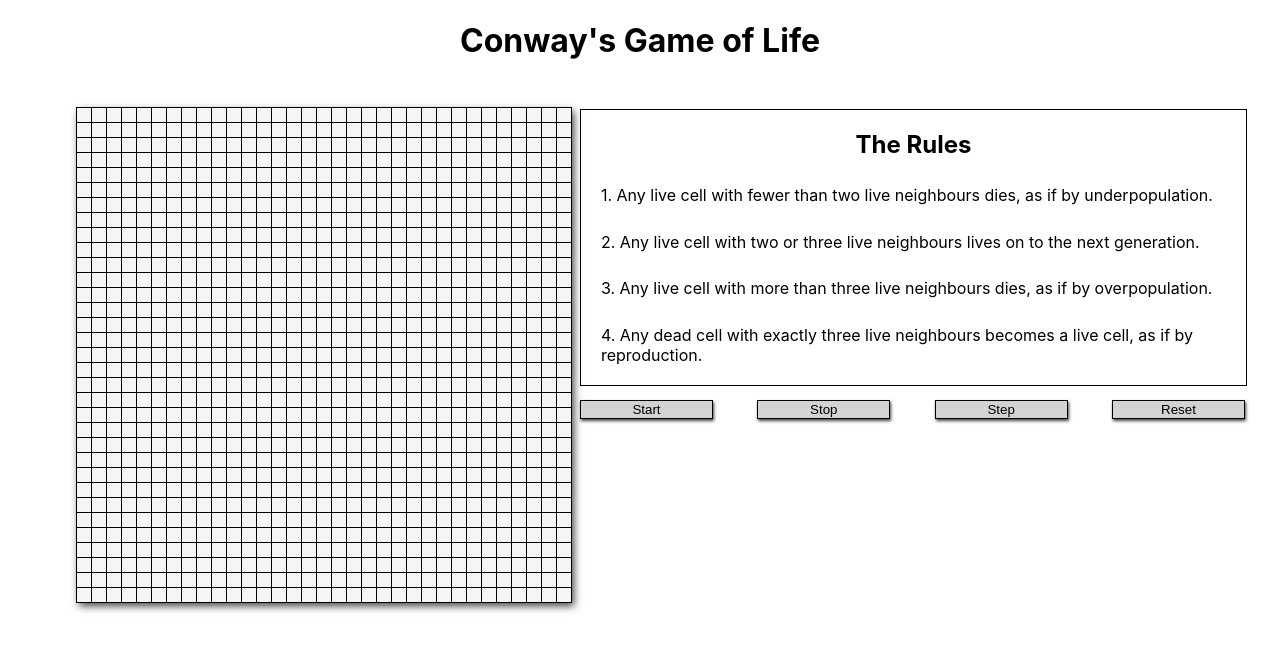
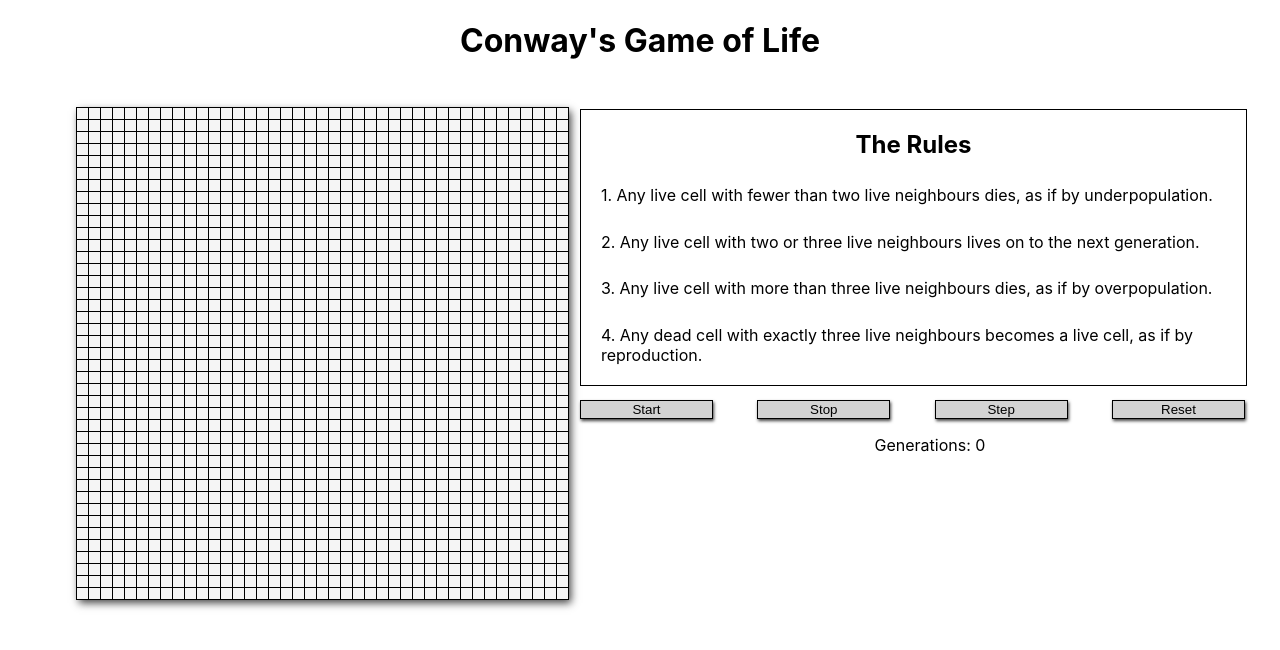
Before and after one commit to dvwhite/react-game-of-life, a React (Create React App) app: page / in a window 1280 px wide. Shown: the top 650 px of the page. Built offline with nearby package versions, Linux system fonts and the light colour scheme; the HTML template or start-up script is replaced by a standard one.

Commit message:
Add generations to the App, add comments to utils, speed up game

```diff
--- a/src/App.js
+++ b/src/App.js
@@ -30,6 +30,7 @@ function App() {
   const [cells, setCells] = useState([]);
   const [nextCells, setNextCells] = useState([]);
   const [isRunning, setIsRunning] = useState(false);
+  const [generations, setGenerations] = useState(0);
   const rows = Math.floor(width / cellSize);
   const cols = Math.floor(height / cellSize);
 
@@ -45,6 +46,7 @@ function App() {
         const nextGrid = recalculateGrid(cells, nextCells);
         setNextCells(cells);
         setCells(nextGrid);
+        setGenerations(generations + 1);
       }, speed);
     } else {
       clearInterval(timer);
@@ -81,12 +83,14 @@ function App() {
     const nextGrid = recalculateGrid(cells, nextCells);
     setNextCells(cells);
     setCells(nextGrid);
+    setGenerations(generations + 1);
   };
 
   const reset = () => {
     // Reset the grid
     setIsRunning(false);
     initializeGrids();
+    setGenerations(0);
   };
 
   // Button handlers
@@ -136,6 +140,7 @@ function App() {
             <GrayButton onClick={handleClickStep}>Step</GrayButton>
             <GrayButton onClick={handleClickReset}>Reset</GrayButton>
           </ButtonGroup>
+          <p>Generations: {generations}</p>
         </Column>
       </Container>
     </div>
--- a/src/constants/constants.js
+++ b/src/constants/constants.js
@@ -1,6 +1,6 @@
-const cellSize = 15;
-const height = 500;
-const width = 500;
-const speed = 250;
+const cellSize = 12; // px
+const height = 500; // px
+const width = 500; // px
+const speed = 25; // ms
 
 export { cellSize, height, width, speed };
--- a/src/utils/utils.js
+++ b/src/utils/utils.js
@@ -1,4 +1,6 @@
 const create2dArray = (rows, cols, value) => {
+  // Create a blank 2D array populated with default values
+  // for the game's cell grid
   const arr = [...Array(rows)].map(() => Array(cols).fill(value));
   for (let row = 0; row < rows; row++) {
     for (let col = 0; col < cols; col++) {
@@ -41,6 +43,8 @@ function recalculateGrid(grid, last_grid) {
   // Use double buffering techniques to compute how many living grid cell
   // neighbors for each grid node and return a modified grid following
   // the rules of Conway's Game of Life
+
+  // The rows and cols assume a 2D array
   const rows = grid.length;
   const cols = grid[0].length;
 
```
